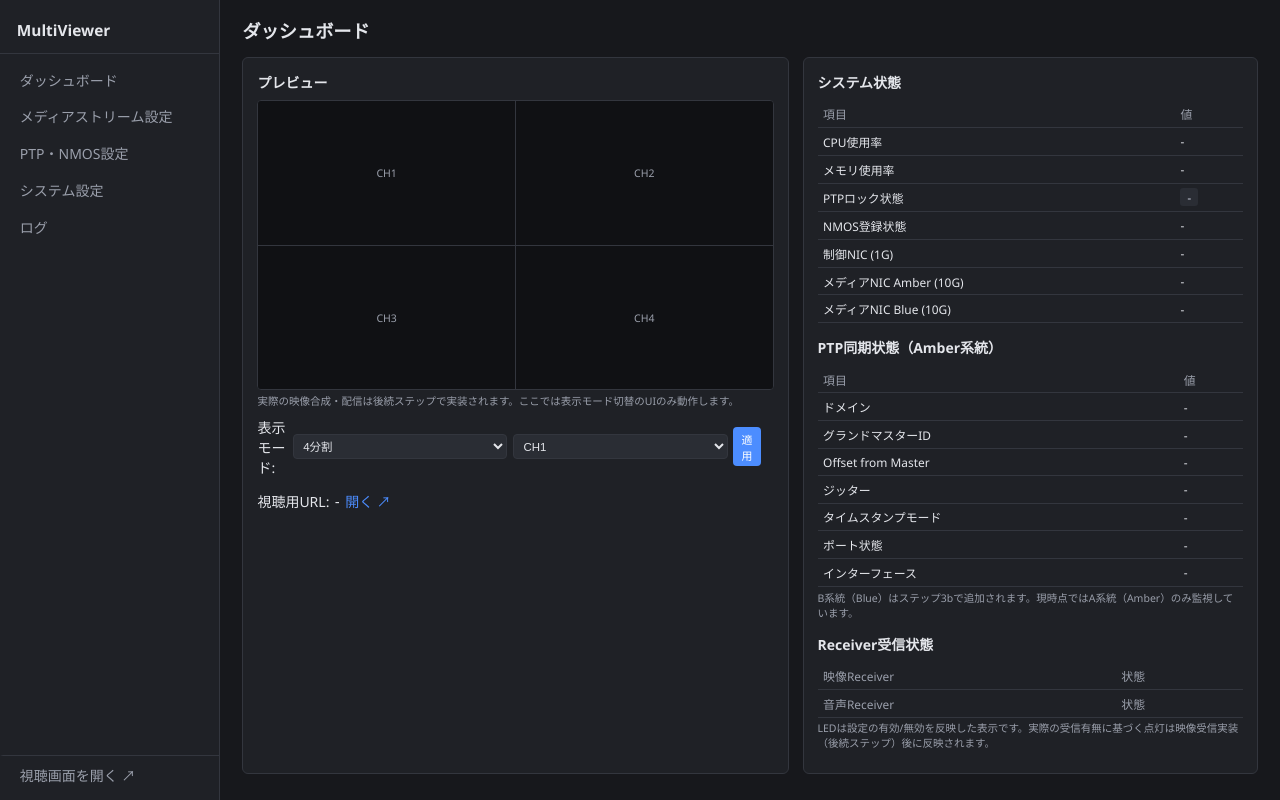
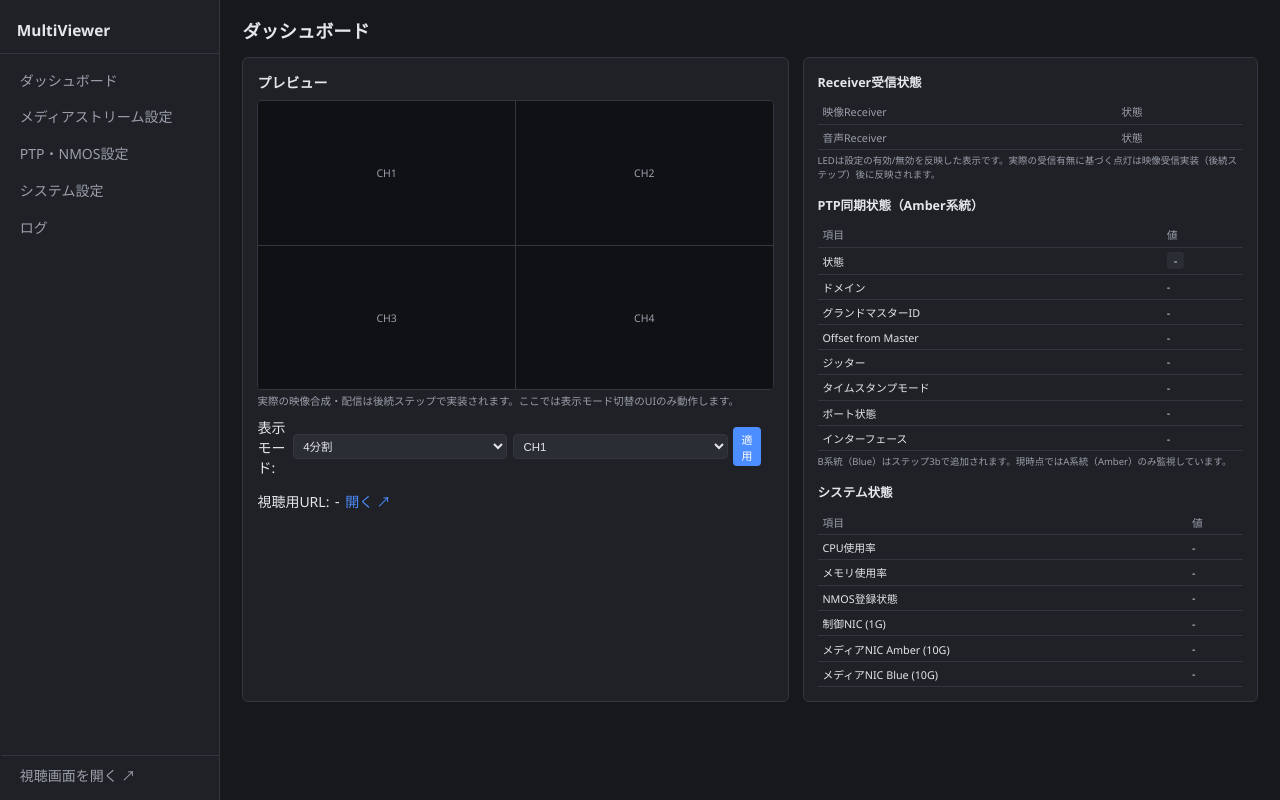
Before and after one commit to Panda-Taro/multi_viewer, a Python web app: template webgui/app/templates/dashboard.html in a window 1280 px wide. Run offline with Jinja, Linux system fonts and the light colour scheme; the template is opened without the code that fills it, so the values that code supplies are empty.

Commit message:
style(webgui): ダッシュボード右ペインのレイアウト調整
- 「システム状態」から冗長な「PTPロック状態」行を削除（PTP同期状態パネルの
  「状態」行に統合済みのため）
- 表示順をReceiver受信状態→PTP同期状態→システム状態に入れ替え
- 右ペイン全体の文字サイズを約1割縮小し、1画面に収まるようにした

Co-Authored-By: Claude Sonnet 5 <noreply@anthropic.com>

```diff
--- a/webgui/app/static/css/style.css
+++ b/webgui/app/static/css/style.css
@@ -143,6 +143,18 @@ h2 { font-size: 1rem; margin: 0 0 0.6rem; color: var(--text-dim); text-transform
 .status-table { width: 100%; border-collapse: collapse; font-size: 0.85rem; }
 .status-table td, .status-table th { padding: 0.35rem 0.4rem; border-bottom: 1px solid var(--border); text-align: left; }
 .status-table th { color: var(--text-dim); font-weight: 500; }
+
+/* Dashboard's right-hand pane (Receiver受信状態/PTP同期状態/システム状態):
+   text ~10% smaller than the site default so all three status tables fit
+   on one screen without pane-internal scrolling. font-size on the panel
+   itself covers .panel-title (which has no font-size of its own, so it
+   inherits the reduced size); .status-table/.help-text set their own
+   rem-based sizes elsewhere, so they need their own (also ~10% smaller)
+   overrides here rather than inheriting. */
+.panel-dense { font-size: 0.9rem; }
+.panel-dense .status-table { font-size: 0.77rem; }
+.panel-dense .status-table td, .panel-dense .status-table th { padding: 0.3rem 0.35rem; }
+.panel-dense .help-text { font-size: 0.68rem; }
 
 .led {
   display: inline-block;
--- a/webgui/app/templates/dashboard.html
+++ b/webgui/app/templates/dashboard.html
@@ -34,22 +34,24 @@
     </p>
   </div>
 
-  <div class="panel">
-    <div class="panel-title">システム状態</div>
+  <div class="panel panel-dense">
+    <div class="panel-title">Receiver受信状態</div>
     <table class="status-table">
-      <tr><th>項目</th><th>値</th></tr>
-      <tr><td>CPU使用率</td><td id="cpu-percent">-</td></tr>
-      <tr><td>メモリ使用率</td><td id="mem-percent">-</td></tr>
-      <tr><td>PTPロック状態</td><td id="ptp-lock"><span class="state-badge" id="ptp-lock-badge">-</span></td></tr>
-      <tr><td>NMOS登録状態</td><td id="nmos-status">-</td></tr>
-      <tr><td>制御NIC (1G)</td><td id="nic-control">-</td></tr>
-      <tr><td>メディアNIC Amber (10G)</td><td id="nic-amber">-</td></tr>
-      <tr><td>メディアNIC Blue (10G)</td><td id="nic-blue">-</td></tr>
+      <tr><th>映像Receiver</th><th>状態</th></tr>
+      <tbody id="video-led-rows"></tbody>
     </table>
+    <table class="status-table">
+      <tr><th>音声Receiver</th><th>状態</th></tr>
+      <tbody id="audio-led-rows"></tbody>
+    </table>
+    <p class="help-text">
+      LEDは設定の有効/無効を反映した表示です。実際の受信有無に基づく点灯は映像受信実装（後続ステップ）後に反映されます。
+    </p>
 
     <div class="panel-title" style="margin-top:1rem">PTP同期状態（Amber系統）</div>
     <table class="status-table">
       <tr><th>項目</th><th>値</th></tr>
+      <tr><td>状態</td><td id="ptp-lock"><span class="state-badge" id="ptp-lock-badge">-</span></td></tr>
       <tr><td>ドメイン</td><td id="ptp-domain">-</td></tr>
       <tr><td>グランドマスターID</td><td id="ptp-amber-gmid">-</td></tr>
       <tr><td>Offset from Master</td><td id="ptp-amber-offset">-</td></tr>
@@ -62,18 +64,16 @@
       B系統（Blue）はステップ3bで追加されます。現時点ではA系統（Amber）のみ監視しています。
     </p>
 
-    <div class="panel-title" style="margin-top:1rem">Receiver受信状態</div>
+    <div class="panel-title" style="margin-top:1rem">システム状態</div>
     <table class="status-table">
-      <tr><th>映像Receiver</th><th>状態</th></tr>
-      <tbody id="video-led-rows"></tbody>
+      <tr><th>項目</th><th>値</th></tr>
+      <tr><td>CPU使用率</td><td id="cpu-percent">-</td></tr>
+      <tr><td>メモリ使用率</td><td id="mem-percent">-</td></tr>
+      <tr><td>NMOS登録状態</td><td id="nmos-status">-</td></tr>
+      <tr><td>制御NIC (1G)</td><td id="nic-control">-</td></tr>
+      <tr><td>メディアNIC Amber (10G)</td><td id="nic-amber">-</td></tr>
+      <tr><td>メディアNIC Blue (10G)</td><td id="nic-blue">-</td></tr>
     </table>
-    <table class="status-table">
-      <tr><th>音声Receiver</th><th>状態</th></tr>
-      <tbody id="audio-led-rows"></tbody>
-    </table>
-    <p class="help-text">
-      LEDは設定の有効/無効を反映した表示です。実際の受信有無に基づく点灯は映像受信実装（後続ステップ）後に反映されます。
-    </p>
   </div>
 </div>
 {% endblock %}
```
